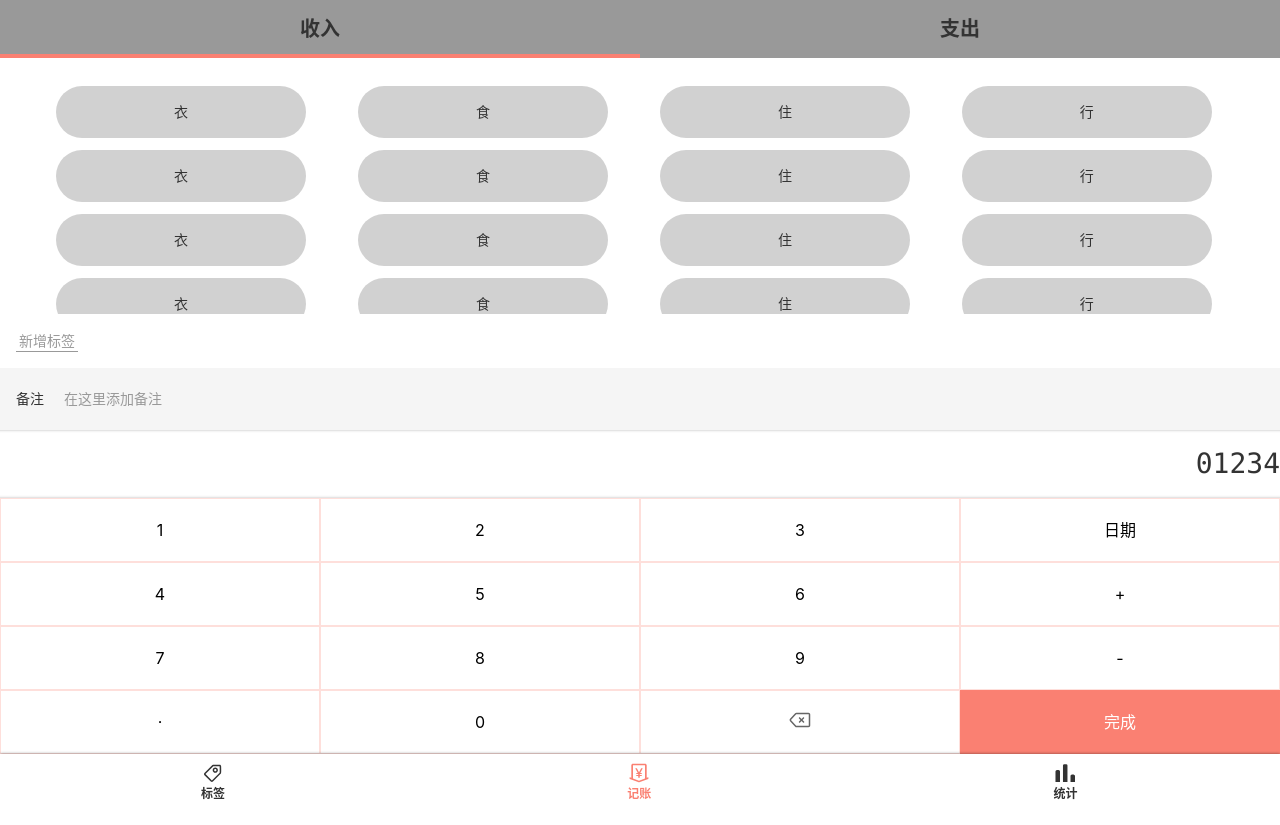
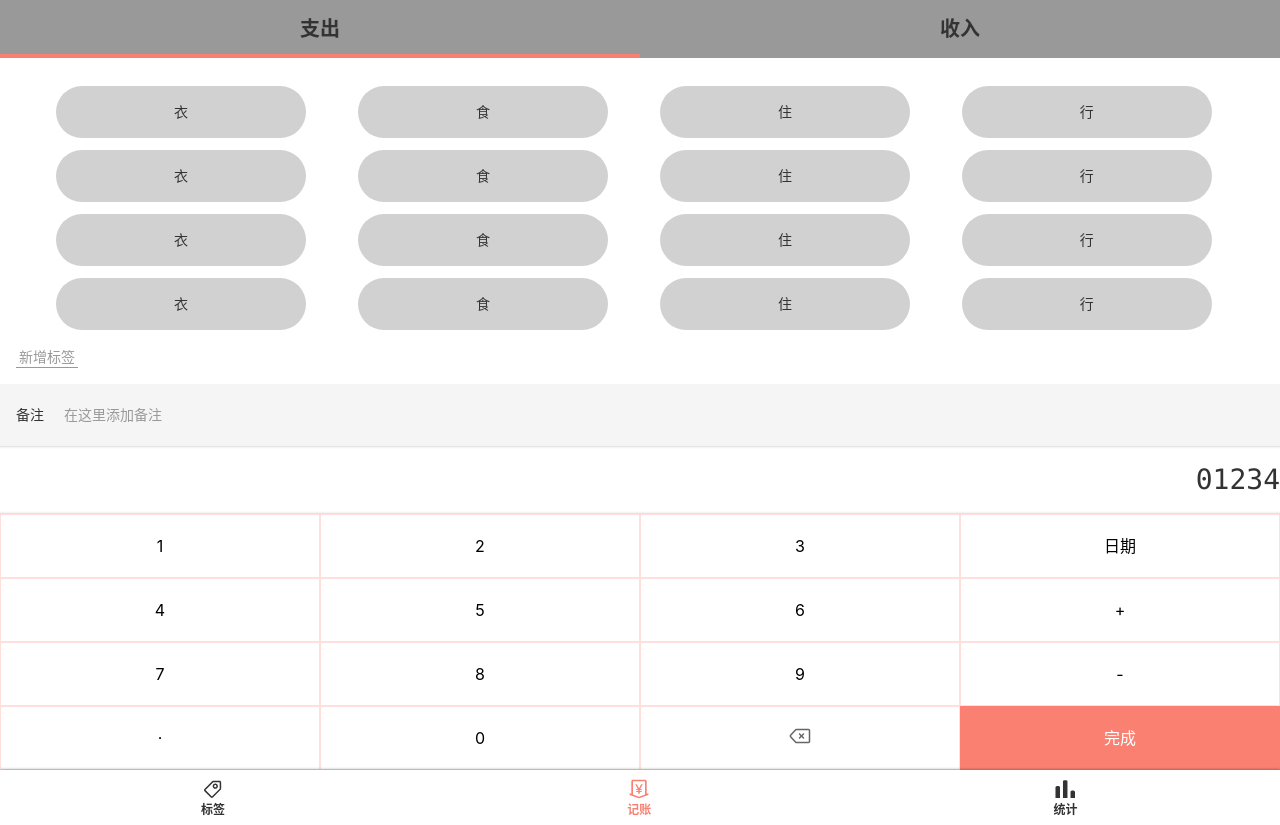
Before and after one commit to lllemonade/accounting-2, a Vue app: page /#/money in a window 1280 px wide. Built offline with nearby package versions, Linux system fonts and the light colour scheme.

Commit message:
JS实现type切换

```diff
--- /dev/null
+++ b/src/components/notes.vue
@@ -0,0 +1,37 @@
+<template>
+  <!-- 备注 -->
+  <div>
+    <label class="notes">
+      <span class="name">备注</span>
+      <input type="text" placeholder="在这里添加备注" />
+    </label>
+  </div>
+</template>
+
+<script>
+export default {
+  name: "notes",
+};
+</script>
+
+<style lang="scss" scoped>
+.notes {
+  display: flex;
+  align-items: center;
+  background-color: #f5f5f5;
+  height: 62px;
+  line-height: 62px;
+  font-size: 14px;
+  padding: 0 16px;
+  .name {
+    margin-right: 20px;
+  }
+  input {
+    flex-grow: 1;
+    background-color: transparent;
+    &::placeholder {
+      color: #999;
+    }
+  }
+}
+</style>
--- /dev/null
+++ b/src/components/numberPad.vue
@@ -0,0 +1,54 @@
+<template>
+  <div class="numberPad">
+    <div class="total">01234</div>
+    <div class="calculator">
+      <button>1</button><button>2</button><button>3</button><button>日期</button
+      ><button>4</button><button>5</button><button>6</button><button>+</button
+      ><button>7</button><button>8</button><button>9</button><button>-</button
+      ><button>·</button><button>0</button
+      ><button><icon name="delete" /></button>
+      <button class="ok">完成</button>
+    </div>
+  </div>
+</template>
+
+<script>
+export default {
+  name: "numberPad",
+};
+</script>
+
+<style lang="scss" scoped>
+@import "../assets/style/helper.scss";
+.numberPad {
+  .total {
+    display: flex;
+    flex-direction: row-reverse;
+    align-items: center;
+    height: 68px;
+    font-size: 28px;
+    font-family: Consolas, monospace;
+    box-shadow: inset 0 -3px 3px -3px rgba(0, 0, 0, 0.3),
+      inset 0 3px 3px -3px rgba(0, 0, 0, 0.3);
+  }
+  .calculator {
+    display: flex;
+    flex-wrap: wrap;
+    button {
+      width: 25%;
+      height: 64px;
+      background-color: transparent;
+      border: 1px solid rgba(250, 128, 114, 0.25);
+      border-collapse: collapse;
+      &.ok {
+        background-color: $color-highLight;
+        color: white;
+      }
+      .icon {
+        width: 1.5em;
+        height: 1.5em;
+      }
+    }
+  }
+}
+</style>
--- /dev/null
+++ b/src/components/tags.vue
@@ -0,0 +1,95 @@
+<template>
+  <div class="tags">
+    <div class="scrollArea">
+      <ul class="tagList">
+        <li>衣</li>
+        <li>食</li>
+        <li>住</li>
+        <li>行</li>
+        <li>衣</li>
+        <li>食</li>
+        <li>住</li>
+        <li>行</li>
+        <li>衣</li>
+        <li>食</li>
+        <li>住</li>
+        <li>行</li>
+        <li>衣</li>
+        <li>食</li>
+        <li>住</li>
+        <li>行</li>
+        <li>衣</li>
+        <li>食</li>
+        <li>住</li>
+        <li>行</li>
+        <li>衣</li>
+        <li>食</li>
+        <li>住</li>
+        <li>行</li>
+        <li>衣</li>
+        <li>食</li>
+        <li>住</li>
+        <li>行</li>
+      </ul>
+    </div>
+    <div class="new">
+      <button>新增标签</button>
+    </div>
+  </div>
+</template>
+
+<script>
+export default {
+  name: "tags",
+};
+</script>
+
+<style lang="scss" scoped>
+@import "../assets/style/helper.scss";
+.tags {
+  display: flex;
+  align-content: space-between;
+  flex-grow: 1;
+  flex-wrap: wrap;
+  font-size: 14px;
+  padding: 16px;
+  // height: 260px;
+  .scrollArea {
+    height: 32vh;
+    overflow: auto;
+    flex-grow: 1;
+    .tagList {
+      display: flex;
+      justify-content: space-evenly;
+      flex-wrap: wrap;
+      li {
+        background: rgba(153, 153, 153, 0.45);
+        $h: 52px;
+        width: 20%;
+        border-radius: $h/2;
+        line-height: $h;
+        text-align: center;
+        padding: 0 16px;
+        margin-right: 12px;
+        margin-top: 12px;
+      }
+    }
+  }
+  .new {
+    margin-top: 16px;
+    align-items: flex-end;
+    button {
+      color: #999;
+      outline: none;
+      border: none;
+      background: transparent;
+      border-bottom: 1px solid;
+      padding: 0 3px;
+      &:hover {
+        color: $color-highLight;
+        border-bottom: 1px solid;
+      }
+    }
+  }
+}
+</style>
--- /dev/null
+++ b/src/components/types.vue
@@ -0,0 +1,68 @@
+<template>
+  <!-- 类别 -->
+  <div>
+    <ul class="type">
+      <li
+        :class="type === 'payOut' ? 'active' : ''"
+        @click="classType('payOut')"
+      >
+        支出
+      </li>
+      <li
+        :class="type === 'inCome' ? 'active' : ''"
+        @click="classType('inCome')"
+      >
+        收入
+      </li>
+    </ul>
+  </div>
+</template>
+
+<script>
+export default {
+  name: "types",
+  data() {
+    return {
+      //支出和收入inCome
+      type: "payOut",
+    };
+  },
+  methods: {
+    classType(type) {
+      if (type !== "payOut" && type !== "inCome") {
+        throw new Error("type is unknow");
+      }
+      this.type = type;
+    },
+  },
+};
+</script>
+
+<style lang="scss" scoped>
+@import "../assets/style/helper.scss";
+.type {
+  display: flex;
+  text-align: center;
+  font-size: 20px;
+  font-weight: bold;
+  background-color: #999;
+  > li {
+    display: flex;
+    justify-content: center;
+    align-items: center;
+    position: relative;
+    // flex-grow: 1;
+    height: 58px;
+    width: 50%;
+    &.active::after {
+      content: "";
+      position: absolute;
+      bottom: 0;
+      left: 0;
+      height: 4px;
+      width: 100%;
+      background-color: $color-highLight;
+    }
+  }
+}
+</style>
--- a/src/views/money.vue
+++ b/src/views/money.vue
@@ -1,199 +1,24 @@
 <template>
   <layOut>
-    <!-- 类别 -->
-    <div>
-      <ul class="type">
-        <li class="active">收入</li>
-        <li>支出</li>
-      </ul>
-    </div>
-    <div class="tags">
-      <div class="scrollArea">
-        <ul class="tagList">
-          <li>衣</li>
-          <li>食</li>
-          <li>住</li>
-          <li>行</li>
-          <li>衣</li>
-          <li>食</li>
-          <li>住</li>
-          <li>行</li>
-          <li>衣</li>
-          <li>食</li>
-          <li>住</li>
-          <li>行</li>
-          <li>衣</li>
-          <li>食</li>
-          <li>住</li>
-          <li>行</li>
-          <li>衣</li>
-          <li>食</li>
-          <li>住</li>
-          <li>行</li>
-          <li>衣</li>
-          <li>食</li>
-          <li>住</li>
-          <li>行</li>
-          <li>衣</li>
-          <li>食</li>
-          <li>住</li>
-          <li>行</li>
-        </ul>
-      </div>
-      <div class="new">
-        <button>新增标签</button>
-      </div>
-    </div>
-    <!-- 备注 -->
-    <div>
-      <label class="comments">
-        <span class="name">备注</span>
-        <input type="text" placeholder="在这里添加备注" />
-      </label>
-    </div>
-
-    <div class="numberPad">
-      <div class="total">01234</div>
-      <div class="calculator">
-        <button>1</button><button>2</button><button>3</button
-        ><button>日期</button><button>4</button><button>5</button
-        ><button>6</button><button>+</button><button>7</button><button>8</button
-        ><button>9</button><button>-</button><button>·</button><button>0</button
-        ><button><icon name="delete" /></button>
-        <button class="ok">完成</button>
-      </div>
-    </div>
+    <types></types>
+    <tags></tags>
+    <notes></notes>
+    <number-pad></number-pad>
   </layOut>
 </template>
 
 <script>
+import types from "../components/types.vue";
+import notes from "../components/notes.vue";
+import numberPad from "../components/numberPad.vue";
+import tags from "../components/tags.vue";
+
 export default {
   name: "money",
+  components: { types, notes, numberPad, tags },
 };
 </script>
 
 <style lang="scss" scoped>
 @import "../assets/style/helper.scss";
-.tags {
-  display: flex;
-  align-content: space-between;
-  flex-grow: 1;
-  flex-wrap: wrap;
-  font-size: 14px;
-  padding: 16px;
-  // height: 260px;
-  .scrollArea {
-    height: 30vh;
-    overflow: auto;
-    flex-grow: 1;
-    .tagList {
-      display: flex;
-      justify-content: space-evenly;
-      flex-wrap: wrap;
-      li {
-        background: rgba(153, 153, 153, 0.45);
-        $h: 52px;
-        width: 20%;
-        border-radius: ($h/2);
-        line-height: $h;
-        text-align: center;
-        padding: 0 16px;
-        margin-right: 12px;
-        margin-top: 12px;
-      }
-    }
-  }
-  .new {
-    margin-top: 16px;
-    align-items: flex-end;
-    button {
-      color: #999;
-      outline: none;
-      border: none;
-      background: transparent;
-      border-bottom: 1px solid;
-      padding: 0 3px;
-      &:hover {
-        color: $color-highLight;
-        border-bottom: 1px solid;
-      }
-    }
-  }
-}
-.comments {
-  display: flex;
-  align-items: center;
-  background-color: #f5f5f5;
-  height: 62px;
-  line-height: 62px;
-  font-size: 14px;
-  padding: 0 16px;
-  .name {
-    margin-right: 20px;
-  }
-  input {
-    flex-grow: 1;
-    background-color: transparent;
-    &::placeholder {
-      color: #999;
-    }
-  }
-}
-
-.type {
-  display: flex;
-  text-align: center;
-  font-size: 20px;
-  font-weight: bold;
-  background-color: #999;
-  > li {
-    display: flex;
-    justify-content: center;
-    align-items: center;
-    position: relative;
-    // flex-grow: 1;
-    height: 58px;
-    width: 50%;
-    &.active::after {
-      content: "";
-      position: absolute;
-      bottom: 0;
-      left: 0;
-      height: 4px;
-      width: 100%;
-      background-color: $color-highLight;
-    }
-  }
-}
-.numberPad {
-  .total {
-    display: flex;
-    flex-direction: row-reverse;
-    align-items: center;
-    height: 68px;
-    font-size: 28px;
-    font-family: Consolas, monospace;
-    box-shadow: inset 0 -3px 3px -3px rgba(0, 0, 0, 0.3),
-      inset 0 3px 3px -3px rgba(0, 0, 0, 0.3);
-  }
-  .calculator {
-    display: flex;
-    flex-wrap: wrap;
-    button {
-      width: 25%;
-      height: 64px;
-      background-color: transparent;
-      border: 1px solid rgba(250, 128, 114, 0.25);
-      border-collapse: collapse;
-      &.ok {
-        background-color: $color-highLight;
-        color: white;
-      }
-      .icon {
-        width: 1.5em;
-        height: 1.5em;
-      }
-    }
-  }
-}
 </style>
```
